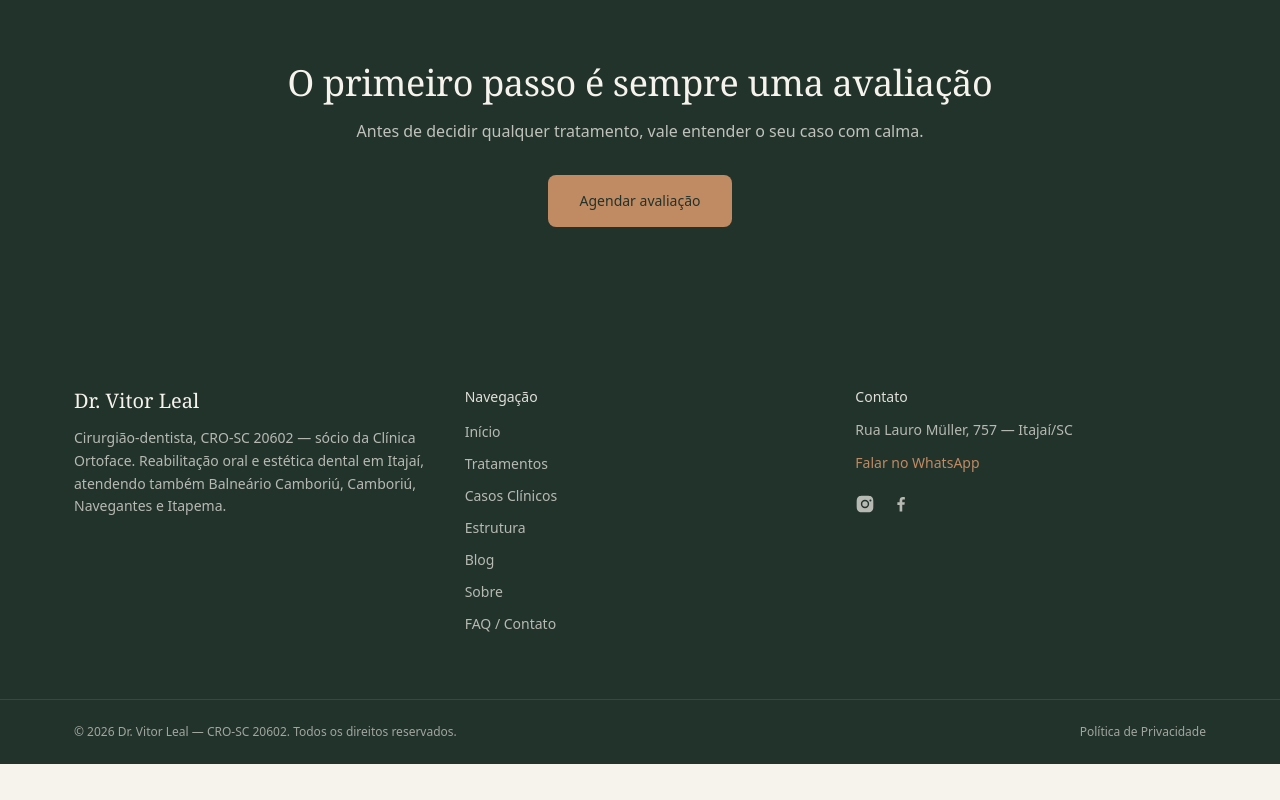
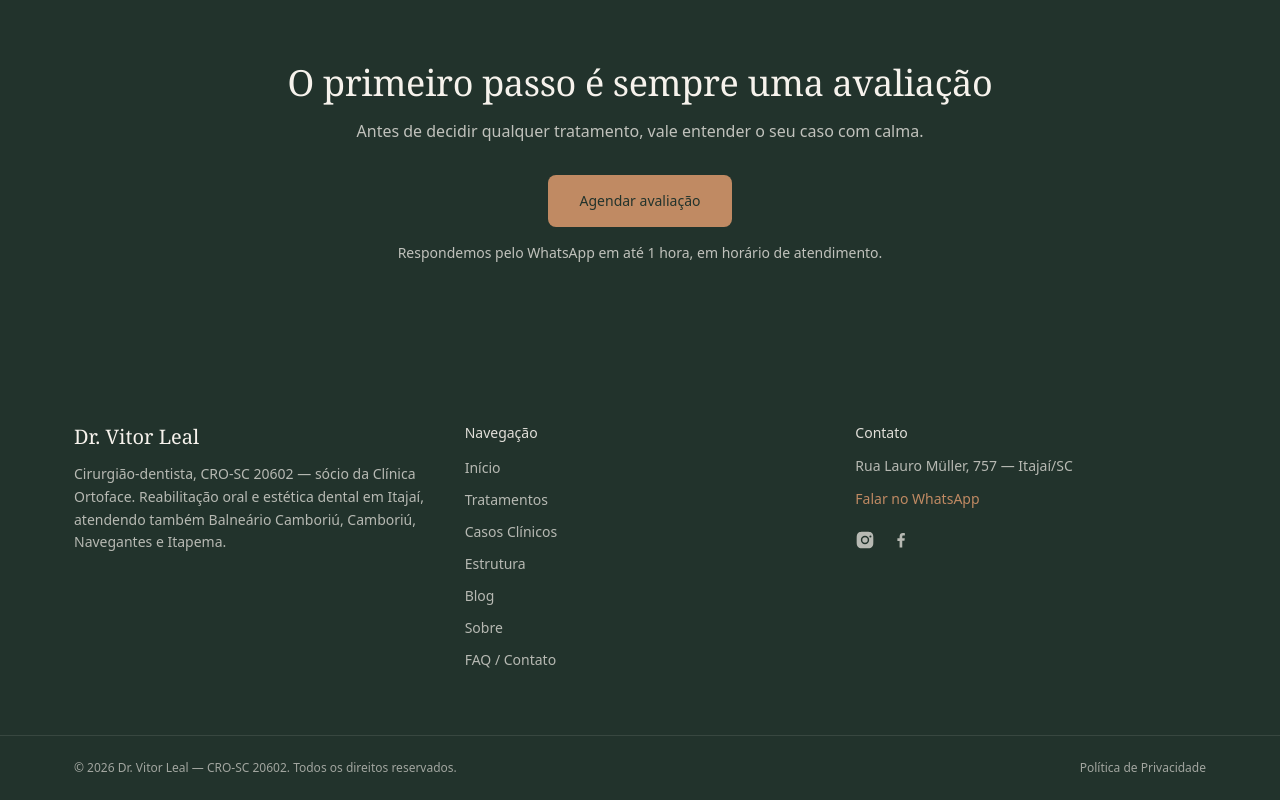
Before and after one commit to ldovitor/site-vitorleal, a Next.js app: page /blog in a window 1280 px wide. Shown: the part 1638-2438 px from the top of the page. Before the commit the page ends 2402 px from the top, so only its background shows below. Built offline with nearby package versions, Linux system fonts and the light colour scheme.

Commit message:
Prazo de resposta do WhatsApp visível no bloco final das páginas (#11)
Co-authored-by: Claude Sonnet 5.5 <noreply@anthropic.com>

```diff
--- a/src/components/CtaFinal.tsx
+++ b/src/components/CtaFinal.tsx
@@ -16,6 +16,9 @@ export default function CtaFinal() {
         >
           Agendar avaliação
         </a>
+        <p className="text-areia/75 text-sm mt-4">
+          Respondemos pelo WhatsApp em até 1 hora, em horário de atendimento.
+        </p>
       </div>
     </section>
   );
```
